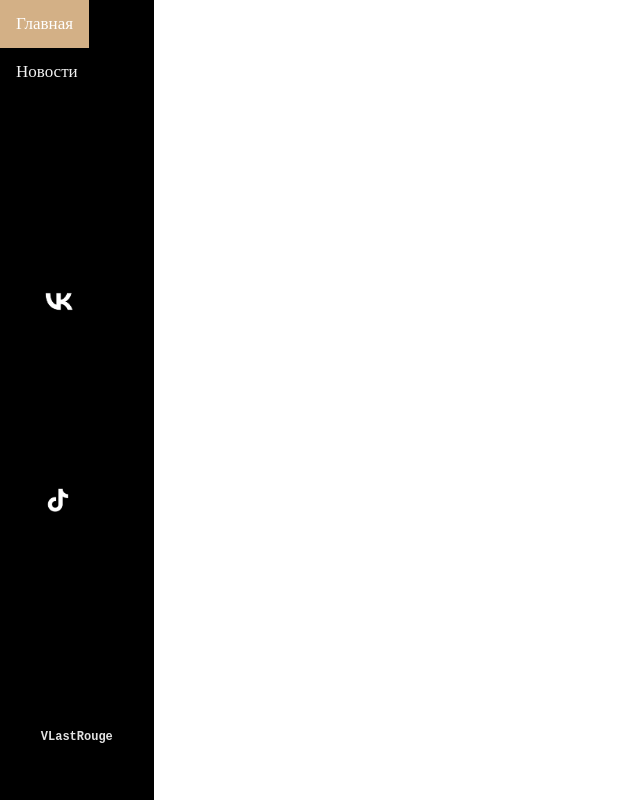
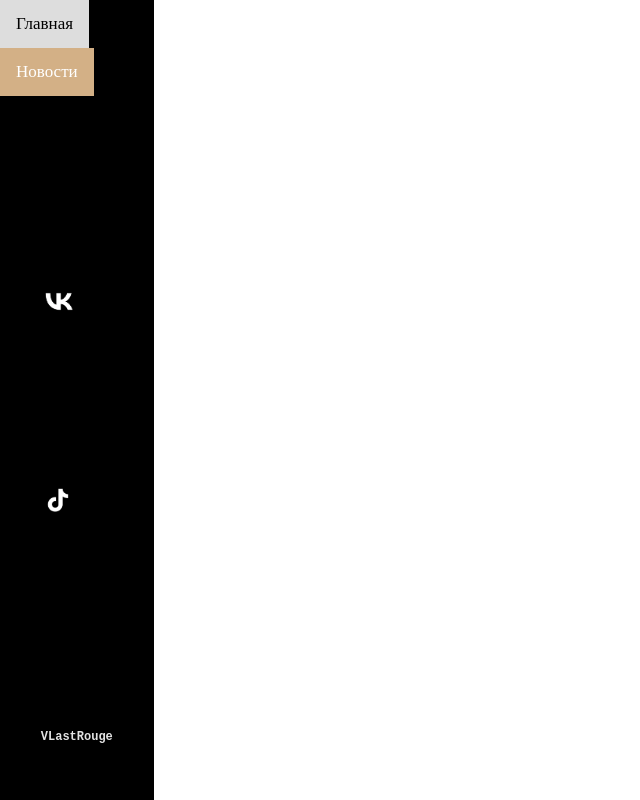
Before and after one commit to VLastRouge/news, a plain HTML site: page index.html in a window 1280 px wide. Shown: the whole page, without its empty margins (0-640 px from the left). Drawn offline with Linux system fonts and the light colour scheme.

Commit message:
index.html

```diff
--- a/index.html
+++ b/index.html
@@ -136,8 +136,8 @@
 	<h2 class="T">VLastRouge</h2>
     <a href="https://www.tiktok.com/@chr.borzzz?_t=8cJh3JbcO2g&_r=1" target="_blank"><img width="40px" class="tt" src="GFF/tt.png"></a>
       <a href="https://vk.com/yunusov9505" target="_blank"><img src="GFF/vk.png" width="40px" class="vk"></a></div>    <div class="navig">
-      <a class="active" href="vlastrouge.github.io" class="glav" >Главная</a>
-      <a href="https://vlastrouge.github.io/news/" class="news">Новости</a>
+      <a href="vlastrouge.github.io" class="glav" >Главная</a>
+      <a class="active" href="https://vlastrouge.github.io/news/" class="news">Новости</a>
     </div>
 
   </body>
```
